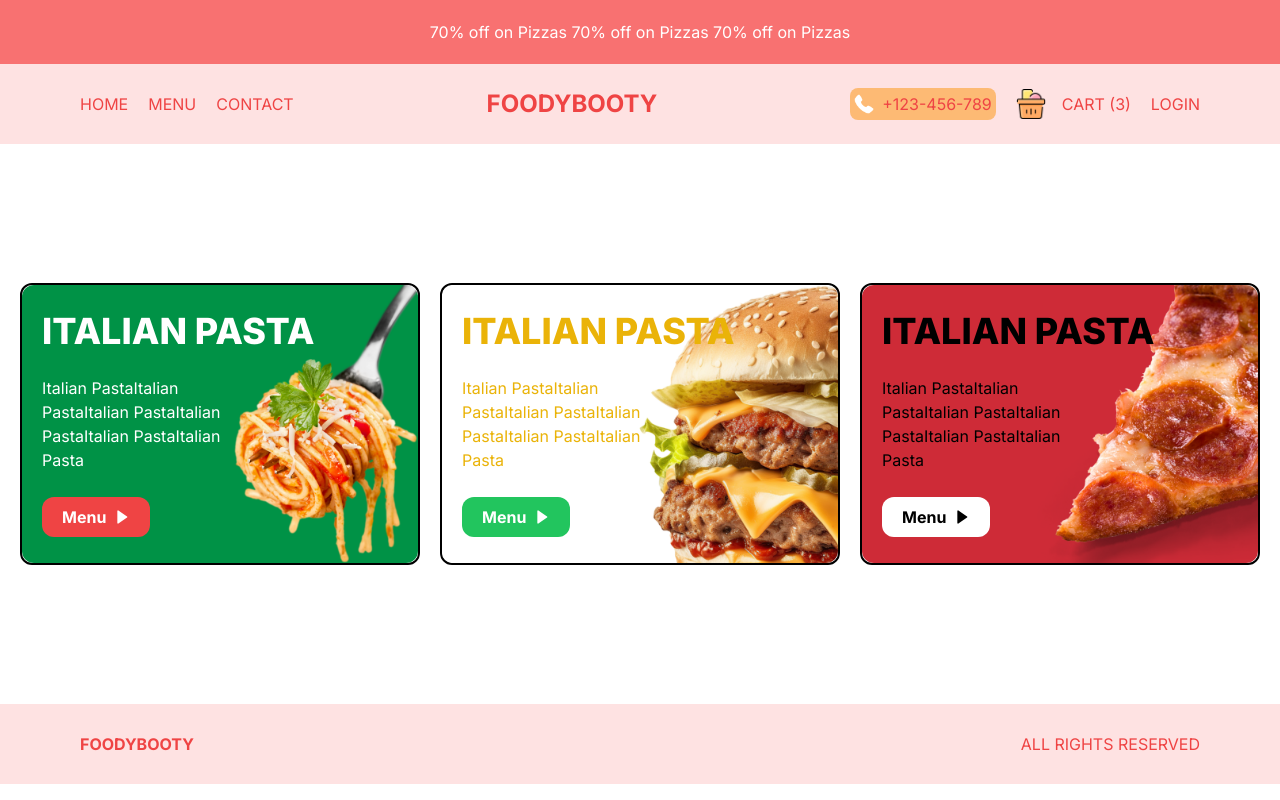
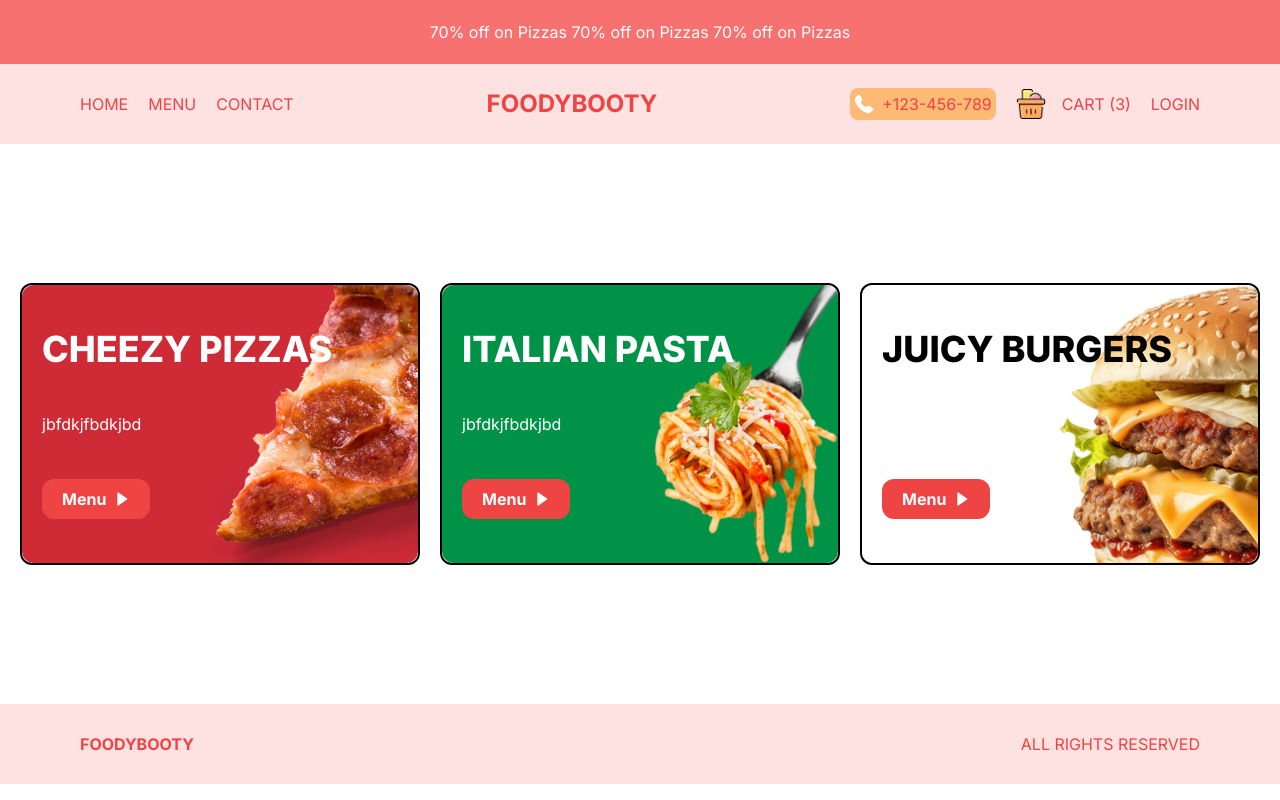
Before and after one commit to Tanushmaurya018/Restaurant-Food-Delivery-App, a Next.js app: page /menu in a window 1280 px wide. Built offline with nearby package versions, Linux system fonts and the light colour scheme.

Commit message:
made map function for menu and its type and replaced it with hardcoded text

```diff
--- a/src/app/menu/page.tsx
+++ b/src/app/menu/page.tsx
@@ -1,32 +1,36 @@
 import Image from "next/image";
 import React from "react";
 import { BiSolidRightArrow } from "react-icons/bi";
-
+import { Menus } from "@/data";
 const Menu = () => {
   return (
     <div className="container mx-auto flex flex-col md:flex-row gap-5 justify-center min-h-[70vh] items-center p-5 ">
-      <div className="relative rounded-xl border-2 border-black hover:scale-105 transition ease-linear">
+
+
+{
+  Menus.map((item)=>(
+    <div className={`${item.theme ? `${item.theme.textcolor}` : "" } relative rounded-xl border-2 border-black hover:scale-105 transition ease-linear`}>
     <Image
-          src="/temporary/m1.png"
+      src={item.img}
       className="rounded-xl"
       width={400}
       height={400}
       alt="e"
     />
-
+    <h1>{}</h1>
     <div className="absolute top-0 left-5 h-full flex flex-col  justify-evenly">
-          <h1 className="uppercase text-2xl lg:text-4xl text-white font-extrabold">
-            Italian Pasta
+      <h1 className={`${item.theme ? `${item.theme.textcolor}` : "text-white "} uppercase text-2xl lg:text-4xl font-extrabold`}>
+        {item.name}
       </h1>
-          <p className="w-[190px] text-white text-md">
-            Italian PastaItalian PastaItalian PastaItalian PastaItalian
-            PastaItalian Pasta
+      <p className={`${item.theme ? `${item.theme.textcolor}` : "text-white "} w-[190px] text-white text-md`}>
+        {item.desc}
       </p>
       <div className="">
         <button
-              className="bg-red-500 text-white font-bold
-           hover:bg-white hover:text-black transition ease-linear
-            px-3 py-1 lg:px-5 lg:py-2  rounded-xl flex items-center gap-2"
+          className={`${item.theme ? ` hover:${item.theme.bgcolor} hover:${item.theme.buttoncolor}` : " hover:bg-white hover:text-black"}
+           bg-red-500 text-white font-bold
+         transition ease-linear
+        px-3 py-1 lg:px-5 lg:py-2  rounded-xl flex items-center gap-2`}
         >
           Menu
           <BiSolidRightArrow />
@@ -34,67 +38,10 @@ const Menu = () => {
       </div>
     </div>
   </div>
+  ))
+}
 
-      <div className="relative rounded-xl border-2 border-black hover:scale-105 transition ease-linear">
-        <Image
-          src="/temporary/m2.png"
-          className="flex rounded-xl"
-          width={400}
-          height={400}
-          alt="e"
-        />
 
-        <div className="absolute top-0 left-5 h-full flex flex-col  justify-evenly">
-          <h1 className="uppercase text-2xl lg:text-4xl text-yellow-500 font-extrabold">
-            Italian Pasta
-          </h1>
-          <p className="w-[190px] text-yellow-500 text-md">
-            Italian PastaItalian PastaItalian PastaItalian PastaItalian
-            PastaItalian Pasta
-          </p>
-          <div className="">
-            <button
-              className="bg-green-500 text-white font-bold
-           hover:bg-white hover:text-black transition ease-linear
-            px-3 py-1 lg:px-5 lg:py-2  rounded-xl flex items-center gap-2"
-            >
-              Menu
-              <BiSolidRightArrow />
-            </button>
-          </div>
-        </div>
-      </div>
-
-      <div className="relative rounded-xl border-2 border-black hover:scale-105 transition ease-linear">
-        <Image
-          src="/temporary/m3.png"
-          className="rounded-xl"
-          width={400}
-          height={400}
-          alt="e"
-        />
-
-        <div className="absolute top-0 left-5 h-full flex flex-col  justify-evenly">
-          <h1 className="uppercase text-2xl lg:text-4xl text-black font-extrabold">
-            Italian Pasta
-          </h1>
-          <p className="w-[190px] text-black text-md">
-            Italian PastaItalian PastaItalian PastaItalian PastaItalian
-            PastaItalian Pasta
-          </p>
-          <div className="">
-            <button
-              className="bg-white text-black font-bold
-           hover:bg-black hover:text-white transition ease-linear
-            px-3 py-1 lg:px-5 lg:py-2  rounded-xl flex items-center gap-2"
-            >
-              Menu
-              <BiSolidRightArrow />
-            </button>
-          </div>
-        </div>
-
-      </div>
     </div>
   );
 };
--- a/src/data.ts
+++ b/src/data.ts
@@ -63,3 +63,41 @@ export const FeaturedProduct: Products = [
   },
 
 ];
+export type Menu = {
+  id?: number;
+  name: string;
+  desc?: string;
+  img: string;
+  theme?:{
+    textcolor?:string;
+    buttoncolor?:string;
+    bgcolor?:string;
+  };
+};
+type MenuArray=Menu[]
+export const Menus:MenuArray = [
+  {
+    id: 1,
+    name: "Cheezy Pizzas",
+    desc: "jbfdkjfbdkjbd",
+    img: "/temporary/m3.png",
+  },
+  {
+    id: 2,
+    name: "Italian Pasta",
+    desc: "jbfdkjfbdkjbd",
+    img: "/temporary/m1.png",
+  },
+  {
+    id: 3,
+    name: "Juicy Burgers",
+    desc: "jbfdkjfbdkjbd",
+    img: "/temporary/m2.png",
+    theme:{
+      textcolor:"text-black",
+      buttoncolor:"bg-black",
+      bgcolor:"bg-white",
+    },
+  },
+
+];
```
Lines whose indentation alone changed are shown as unchanged.
